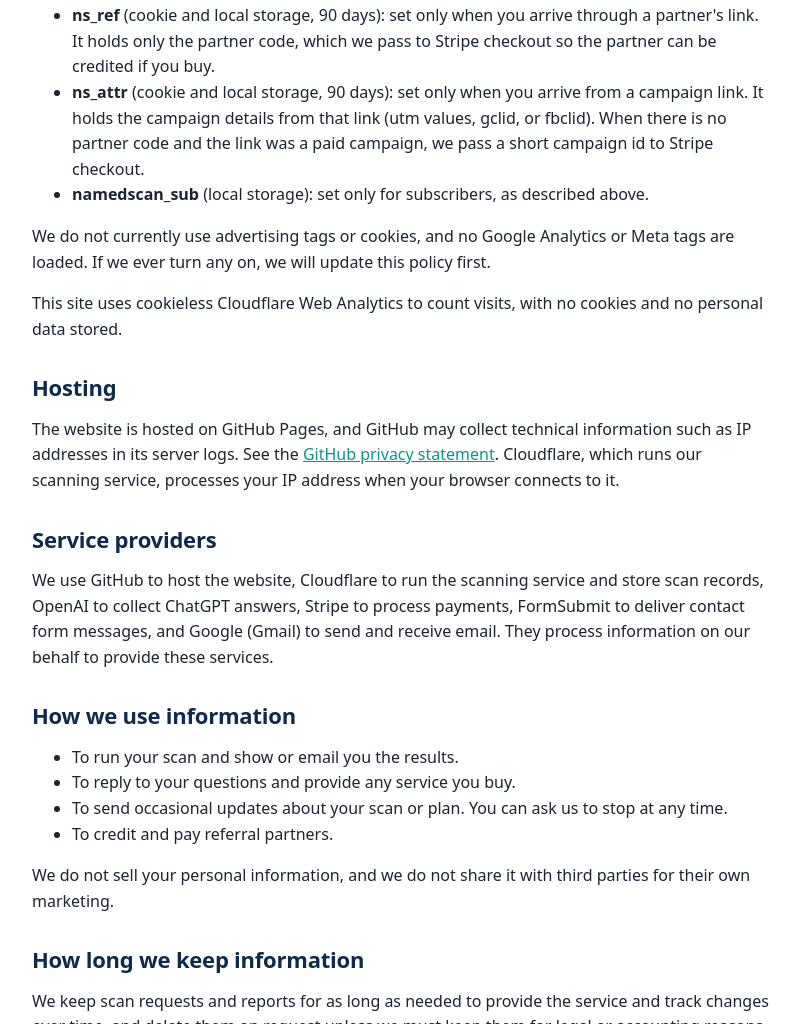
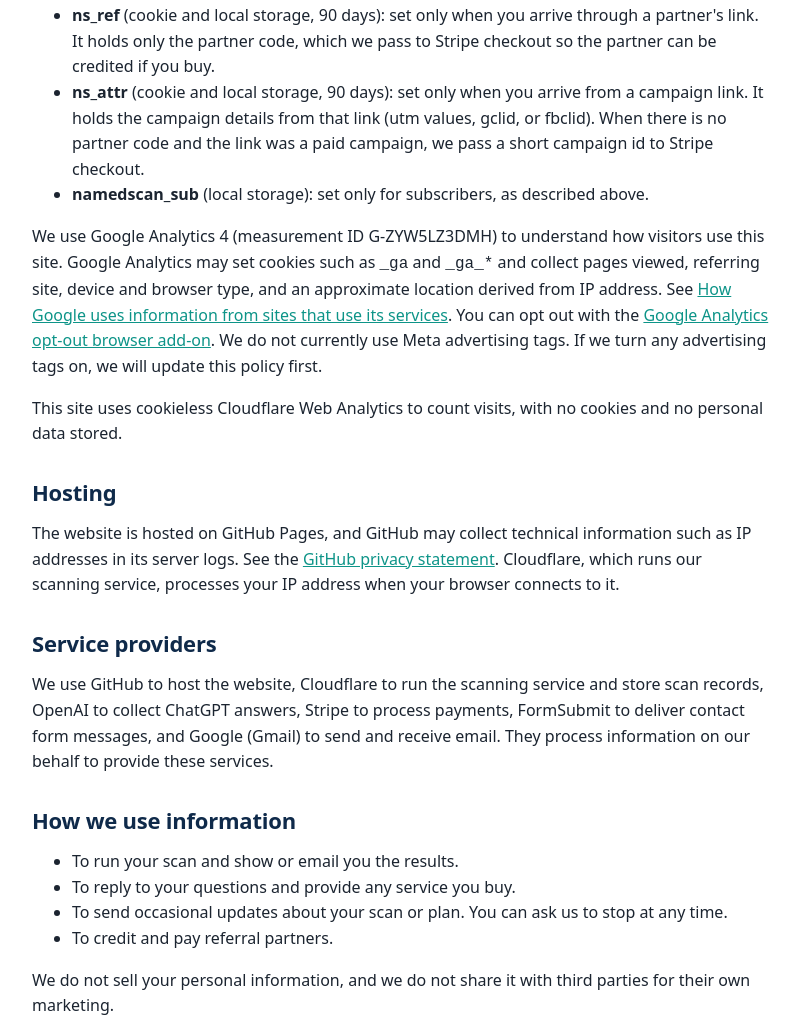
Before and after one commit to joshuaofisrael/namedscan, a plain HTML site: page privacy.html in a window 1280 px wide. Shown: the part 1740-2764 px from the top of the page, without its empty margins (238-1038 px from the left). Drawn offline with Linux system fonts and the light colour scheme.

Commit message:
Add GA4 gtag (G-ZYW5LZ3DMH)

```diff
--- a/js/tracking-config.js
+++ b/js/tracking-config.js
@@ -1,6 +1,6 @@
 // Measurement IDs. Leave a value empty and that tag does not load.
 window.NS_TRACK = {
-  GA4_ID: "",
+  GA4_ID: "G-ZYW5LZ3DMH",
   GOOGLE_ADS_ID: "",
   GOOGLE_ADS_PREVIEW_LABEL: "",
   GOOGLE_ADS_PURCHASE_LABEL: "",
--- a/privacy.html
+++ b/privacy.html
@@ -44,7 +44,7 @@
 <li><strong>ns_attr</strong> (cookie and local storage, 90 days): set only when you arrive from a campaign link. It holds the campaign details from that link (utm values, gclid, or fbclid). When there is no partner code and the link was a paid campaign, we pass a short campaign id to Stripe checkout.</li>
 <li><strong>namedscan_sub</strong> (local storage): set only for subscribers, as described above.</li>
 </ul>
-<p>We do not currently use advertising tags or cookies, and no Google Analytics or Meta tags are loaded. If we ever turn any on, we will update this policy first.</p>
+<p>We use Google Analytics 4 (measurement ID G-ZYW5LZ3DMH) to understand how visitors use this site. Google Analytics may set cookies such as <code>_ga</code> and <code>_ga_*</code> and collect pages viewed, referring site, device and browser type, and an approximate location derived from IP address. See <a href="https://policies.google.com/technologies/partner-sites" rel="noopener">How Google uses information from sites that use its services</a>. You can opt out with the <a href="https://tools.google.com/dlpage/gaoptout" rel="noopener">Google Analytics opt-out browser add-on</a>. We do not currently use Meta advertising tags. If we turn any advertising tags on, we will update this policy first.</p>
 <p>This site uses cookieless Cloudflare Web Analytics to count visits, with no cookies and no personal data stored.</p>
 <h2>Hosting</h2>
 <p>The website is hosted on GitHub Pages, and GitHub may collect technical information such as IP addresses in its server logs. See the <a href="https://docs.github.com/en/site-policy/privacy-policies/github-general-privacy-statement" rel="noopener" target="_blank">GitHub privacy statement</a>. Cloudflare, which runs our scanning service, processes your IP address when your browser connects to it.</p>
```
